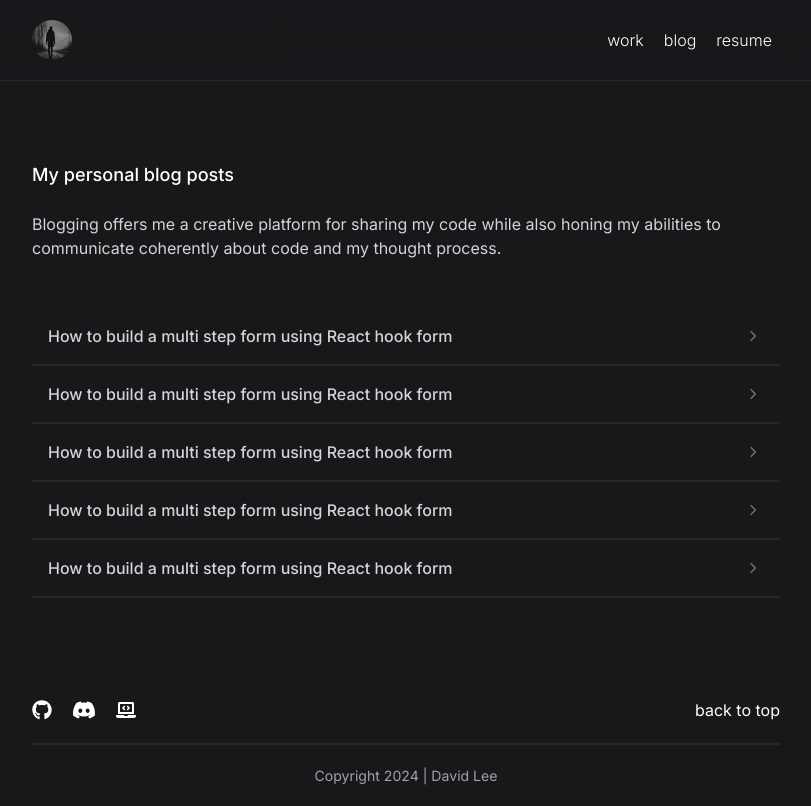
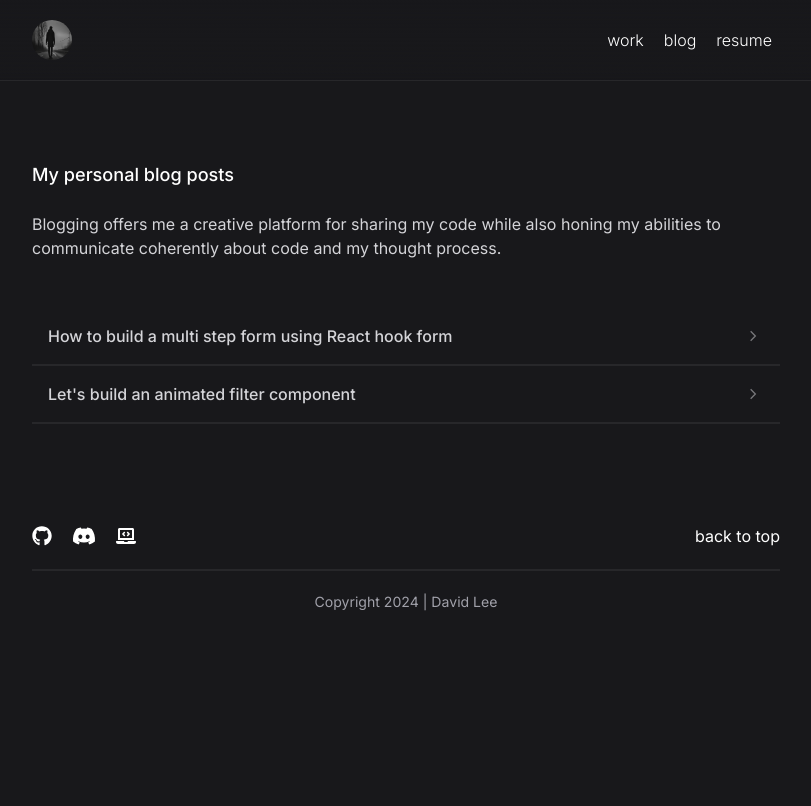
Before and after one commit to DLee1993/website, a Next.js app: page /personalBlog in a window 1280 px wide. Shown: the whole page, without its empty margins (234-1045 px from the left). Built offline with nearby package versions, Linux system fonts and the light colour scheme.

Commit message:
added additional data to blog and restructured data structure for ease of use on the blog page

```diff
--- a/app/portfolioData.js
+++ b/app/portfolioData.js
@@ -54,83 +54,39 @@ export const projects = [
 export const blogs = [
     {
         featured: true,
-        blogName: "index",
+        dateWritten: "feb 18, 2024",
         title: "How to build a multi step form using React hook form",
-        descriptionSnippet:
-            "Lorem ipsum dolor sit amet consectetur adipisicing elit. Maxime mollitia molestiae quas vel sint",
-        dateWritten: "feb 18, 2024",
-        readTime: "10",
-        textSnippet1:
-            "This is where you add a brief description about the project and the reason for undertaking this project, keep it short and to the point. Do not blab on, it will only bore the reader!!",
-        textSnippet2:
-            "This is where you talk in depth about the technologies used and why you used them, do not be afraid to say you want to try something new and it did'nt work so you reverted back to a more familiar technology ( i.e. bootstrap to tailwind)",
         screenshot1: "/phone001.png",
         screenshot2: "/phone002.png",
         screenshot3: "/phone003.png",
+        textContent: {
+            descriptionSnippet:
+                "Lorem ipsum dolor sit amet consectetur adipisicing elit. Maxime mollitia molestiae quas vel sint Lorem ipsum dolor sit amet consectetur adipisicing elit. This is where you talk in depth about the technologies used and why you used them, do not be afraid to say you want to try something new and it did'nt work so you reverted back to a more familiar technology ( i.e. bootstrap to tailwind )",
+            textSnippet1:
+                "This is where you add a brief description about the project and the reason for undertaking this project, keep it short and to the point. Do not blab on, it will only bore the reader!!",
+            textSnippet2:
+                "This is where you talk in depth about the technologies used and why you used them, do not be afraid to say you want to try something new and it did'nt work so you reverted back to a more familiar technology ( i.e. bootstrap to tailwind )",
+            textSnippet3:
+                " Lorem ipsum dolor sit amet, consectetueradipiscing elit. Aenean commodo ligula eget dolor. Aenean massa. Cum sociis natoque penatibus et magnis dis parturient montes, nascetur ridiculus mus. Donec quam felis, ultricies nec, pellentesque eu, pretium quis, sem. Nulla consequat massa quis enim. Donec pede justo, fringilla vel, aliquet nec, vulputate eget, arcu. In enim justo, rhoncus ut, imperdiet a, venenatis vitae, justo. Nullam dictum felis eu pede mollis pretium. Integer tincidunt. Cras dapibus. Vivamus elementum",
+        },
     },
     {
         featured: true,
-        blogName: "index",
-        title: "How to build a multi step form using React hook form",
-        descriptionSnippet:
-            "Lorem ipsum dolor sit amet consectetur adipisicing elit. Maxime mollitia molestiae quas vel sint",
-        dateWritten: "feb 18, 2024",
-        readTime: "10",
-        textSnippet1:
-            "This is where you add a brief description about the project and the reason for undertaking this project, keep it short and to the point. Do not blab on, it will only bore the reader!!",
-        textSnippet2:
-            "This is where you talk in depth about the technologies used and why you used them, do not be afraid to say you want to try something new and it did'nt work so you reverted back to a more familiar technology ( i.e. bootstrap to tailwind)",
+        dateWritten: "jun 22, 2000",
+        title: "Let's build an animated filter component",
         screenshot1: "/phone001.png",
         screenshot2: "/phone002.png",
         screenshot3: "/phone003.png",
-    },
-    {
-        featured: true,
-        blogName: "index",
-        title: "How to build a multi step form using React hook form",
-        descriptionSnippet:
-            "Lorem ipsum dolor sit amet consectetur adipisicing elit. Maxime mollitia molestiae quas vel sint",
-        dateWritten: "feb 18, 2024",
-        readTime: "10",
-        textSnippet1:
-            "This is where you add a brief description about the project and the reason for undertaking this project, keep it short and to the point. Do not blab on, it will only bore the reader!!",
-        textSnippet2:
-            "This is where you talk in depth about the technologies used and why you used them, do not be afraid to say you want to try something new and it did'nt work so you reverted back to a more familiar technology ( i.e. bootstrap to tailwind)",
-        screenshot1: "/phone001.png",
-        screenshot2: "/phone002.png",
-        screenshot3: "/phone003.png",
-    },
-    {
-        featured: true,
-        blogName: "index",
-        title: "How to build a multi step form using React hook form",
-        descriptionSnippet:
-            "Lorem ipsum dolor sit amet consectetur adipisicing elit. Maxime mollitia molestiae quas vel sint",
-        dateWritten: "feb 18, 2024",
-        readTime: "10",
-        textSnippet1:
-            "This is where you add a brief description about the project and the reason for undertaking this project, keep it short and to the point. Do not blab on, it will only bore the reader!!",
-        textSnippet2:
-            "This is where you talk in depth about the technologies used and why you used them, do not be afraid to say you want to try something new and it did'nt work so you reverted back to a more familiar technology ( i.e. bootstrap to tailwind)",
-        screenshot1: "/phone001.png",
-        screenshot2: "/phone002.png",
-        screenshot3: "/phone003.png",
-    },
-    {
-        featured: true,
-        blogName: "index",
-        title: "How to build a multi step form using React hook form",
-        descriptionSnippet:
-            "Lorem ipsum dolor sit amet consectetur adipisicing elit. Maxime mollitia molestiae quas vel sint",
-        dateWritten: "feb 18, 2024",
-        readTime: "10",
-        textSnippet1:
-            "This is where you add a brief description about the project and the reason for undertaking this project, keep it short and to the point. Do not blab on, it will only bore the reader!!",
-        textSnippet2:
-            "This is where you talk in depth about the technologies used and why you used them, do not be afraid to say you want to try something new and it did'nt work so you reverted back to a more familiar technology ( i.e. bootstrap to tailwind)",
-        screenshot1: "/phone001.png",
-        screenshot2: "/phone002.png",
-        screenshot3: "/phone003.png",
+        textContent: {
+            descriptionSnippet:
+                "Lorem ipsum dolor sit amet, consectetueradipiscing elit. Aenean commodo ligula eget dolor. Aenean massa. Cum sociis natoque penatibus et magnis dis parturient montes, nascetur ridiculus mus. Donec quam felis, ultricies nec, pellentesque eu, pretium quis, sem. Nulla consequat massa quis enim. Donec pede justo, fringilla vel, aliquet nec, vulputate eget, arcu. In enim justo, rhoncus ut, imperdiet a, venenatis vitae, justo. Nullam dictum felis eu pede mollis pretium. Integer tincidunt. Cras dapibus. Vivamus elementum",
+            textSnippet1:
+                "This is where you add a brief description about the project and the reason for undertaking this project, keep it short and to the point. Do not blab on, it will only bore the reader!!, This is where you add a brief description about the project and the reason for undertaking this project, keep it short and to the point. Do not blab on, it will only bore the reader!!",
+            textSnippet2:
+                " Lorem ipsum dolor sit amet, consectetueradipiscing elit. Aenean commodo ligula eget dolor. Aenean massa. Cum sociis natoque penatibus et magnis dis parturient montes, nascetur ridiculus mus. Donec quam felis, ultricies nec, pellentesque eu, pretium quis, sem. Nulla consequat massa quis enim. Donec pede justo, fringilla vel, aliquet nec, vulputate eget, arcu. In enim justo, rhoncus ut, imperdiet a, venenatis vitae, justo. Nullam dictum felis eu pede mollis pretium. Integer tincidunt. Cras dapibus. Vivamus elementum",
+            textSnippet3:
+                " Lorem ipsum dolor sit amet, consectetueradipiscing elit. Aenean commodo ligula eget dolor. Aenean massa. Cum sociis natoque penatibus et magnis dis parturient montes, nascetur ridiculus mus. Donec quam felis, ultricies nec, pellentesque eu, pretium quis, sem. Nulla consequat massa quis enim. Donec pede justo, fringilla vel, aliquet nec, vulputate eget, arcu. In enim justo, rhoncus ut, imperdiet a, venenatis vitae, justo. Nullam dictum felis eu pede mollis pretium. Integer tincidunt. Cras dapibus. Vivamus elementum",
+        },
     },
 ];
 
```
